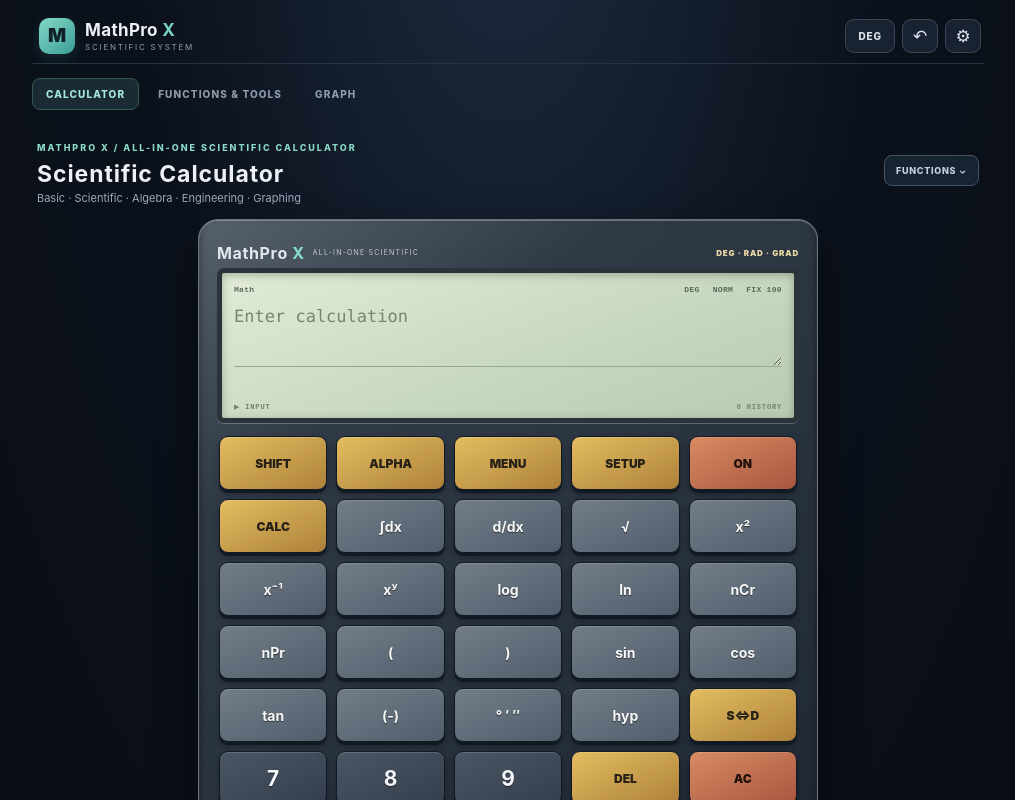
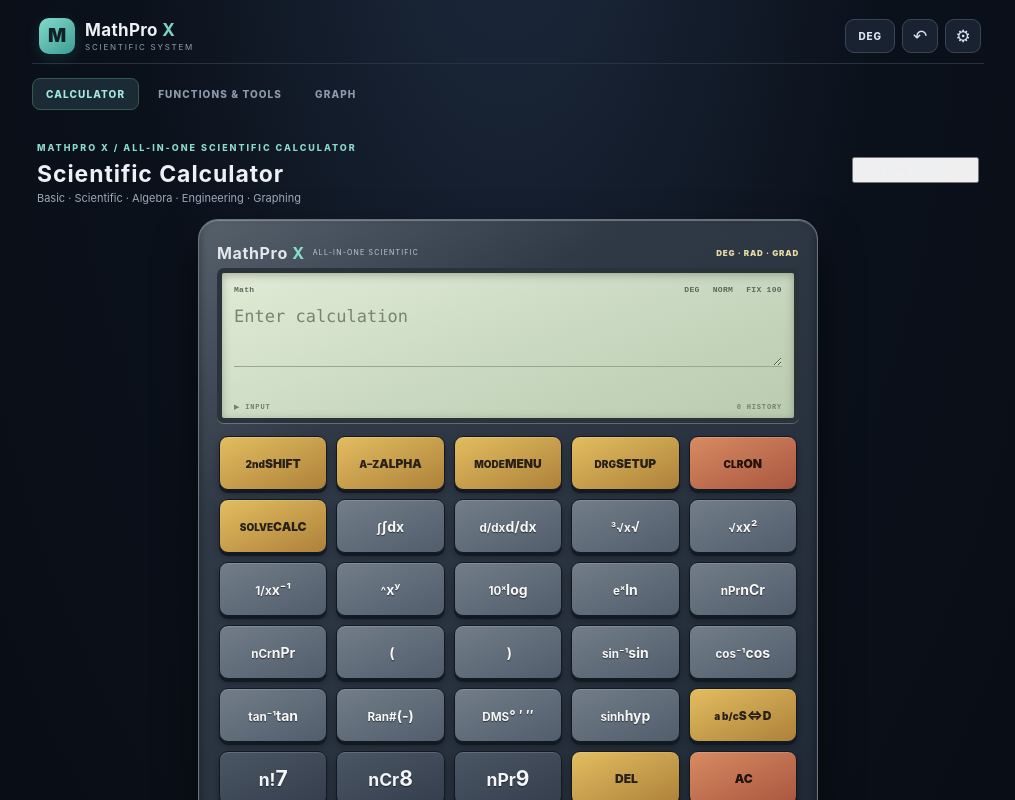
Before and after one commit to ah92j/MathPro-X, a React (Vite) app: page / in a window 1280 px wide. Shown: the top 800 px of the page, without its empty margins (132-1147 px from the left). Built offline with nearby package versions, Linux system fonts and the light colour scheme.

Commit message:
Unify scientific keypad and remove old calculator variant code

```diff
--- a/src/App.tsx
+++ b/src/App.tsx
@@ -46,14 +46,6 @@ function convertUnits(value:number,category:string,from:string,to:string):number
   return value*units[from]/units[to];
 }
 
-const BASIC_KEYS:KeyDef[][] = [
-  [{label:'AC',action:'clear',kind:'danger'},{label:'DEL',action:'delete',kind:'command'},{label:'%',insert:'%',kind:'function'},{label:'÷',insert:'÷',kind:'operator'}],
-  [{label:'√',insert:'sqrt(',kind:'function'},{label:'x²',insert:'^2',kind:'function'},{label:'π',insert:'π',kind:'function'},{label:'×',insert:'×',kind:'operator'}],
-  [{label:'7',insert:'7',kind:'number'},{label:'8',insert:'8',kind:'number'},{label:'9',insert:'9',kind:'number'},{label:'−',insert:'−',kind:'operator'}],
-  [{label:'4',insert:'4',kind:'number'},{label:'5',insert:'5',kind:'number'},{label:'6',insert:'6',kind:'number'},{label:'+',insert:'+',kind:'operator'}],
-  [{label:'1',insert:'1',kind:'number'},{label:'2',insert:'2',kind:'number'},{label:'3',insert:'3',kind:'number'},{label:'=',action:'equals',kind:'equals'}],
-  [{label:'±',insert:'(-)',kind:'function'},{label:'0',insert:'0',kind:'number'},{label:'.',insert:'.',kind:'number'},{label:'Ans',insert:'Ans',kind:'function'}]
-];
 const SCIENTIFIC_KEYS:KeyDef[][] = [
   [{label:'SHIFT',action:'shift',kind:'command'},{label:'ALPHA',action:'alpha',kind:'command'},{label:'MENU',action:'mode',kind:'command'},{label:'SETUP',action:'angle',kind:'command'},{label:'ON',action:'clear',kind:'danger'}],
   [{label:'CALC',action:'calc',kind:'command'},{label:'∫dx',action:'calculus',kind:'function'},{label:'d/dx',action:'calculus',kind:'function'},{label:'√',insert:'sqrt(',kind:'function'},{label:'x²',insert:'^2',kind:'function'}],
@@ -65,29 +57,15 @@ const SCIENTIFIC_KEYS:KeyDef[][] = [
   [{label:'1',insert:'1',kind:'number'},{label:'2',insert:'2',kind:'number'},{label:'3',insert:'3',kind:'number'},{label:'+',insert:'+',kind:'operator'},{label:'−',insert:'−',kind:'operator'}],
   [{label:'0',insert:'0',kind:'number'},{label:'.',insert:'.',kind:'number'},{label:'π',insert:'π',kind:'function'},{label:'Ans',insert:'Ans',kind:'function'},{label:'=',action:'equals',kind:'equals'}]
 ];
-const ADVANCED_KEYS:KeyDef[][] = [
-  [{label:'SHIFT',action:'shift',kind:'command'},{label:'ALPHA',action:'alpha',kind:'command'},{label:'MODE',action:'mode',kind:'command'},{label:'SETUP',action:'angle',kind:'command'},{label:'ON',action:'clear',kind:'danger'}],
-  [{label:'SOLVE',action:'solve',kind:'command'},{label:'∫dx',insert:'∫(',kind:'function'},{label:'d/dx',insert:'diff(',kind:'function'},{label:'MATRIX',action:'matrix',kind:'function'},{label:'VECTOR',action:'matrix',kind:'function'}],
-  [{label:'x²',insert:'^2',kind:'function'},{label:'^',insert:'^',kind:'function'},{label:'log',insert:'log(',kind:'function'},{label:'ln',insert:'ln(',kind:'function'},{label:'√',insert:'sqrt(',kind:'function'}],
-  [{label:'sin',insert:'sin(',kind:'function'},{label:'cos',insert:'cos(',kind:'function'},{label:'tan',insert:'tan(',kind:'function'},{label:'(',insert:'(',kind:'function'},{label:')',insert:')',kind:'function'}],
-  [{label:'7',insert:'7',kind:'number'},{label:'8',insert:'8',kind:'number'},{label:'9',insert:'9',kind:'number'},{label:'DEL',action:'delete',kind:'command'},{label:'AC',action:'clear',kind:'danger'}],
-  [{label:'4',insert:'4',kind:'number'},{label:'5',insert:'5',kind:'number'},{label:'6',insert:'6',kind:'number'},{label:'×',insert:'×',kind:'operator'},{label:'÷',insert:'÷',kind:'operator'}],
-  [{label:'1',insert:'1',kind:'number'},{label:'2',insert:'2',kind:'number'},{label:'3',insert:'3',kind:'number'},{label:'+',insert:'+',kind:'operator'},{label:'−',insert:'−',kind:'operator'}],
-  [{label:'0',insert:'0',kind:'number'},{label:'.',insert:'.',kind:'number'},{label:'i',insert:'i',kind:'function'},{label:'Ans',insert:'Ans',kind:'function'},{label:'=',action:'equals',kind:'equals'}]
-];
-const ES_KEYS:KeyDef[][] = [
-  [{label:'SHIFT',action:'shift',kind:'command'},{label:'ALPHA',action:'alpha',kind:'command'},{label:'MODE',action:'mode',kind:'command'},{label:'ON',action:'clear',kind:'danger'}],
-  [{label:'CALC',action:'calc',kind:'command'},{label:'∫dx',insert:'∫(',kind:'function'},{label:'x⁻¹',insert:'^(-1)',kind:'function'},{label:'log',insert:'log(',kind:'function'}],
-  [{label:'√',insert:'sqrt(',kind:'function'},{label:'x²',insert:'^2',kind:'function'},{label:'^',insert:'^',kind:'function'},{label:'ln',insert:'ln(',kind:'function'}],
-  [{label:'(-)',insert:'−',kind:'function'},{label:'° ′ ″',insert:'°',kind:'function'},{label:'hyp',insert:'sinh(',kind:'function'},{label:'sin',insert:'sin(',kind:'function'}],
-  [{label:'cos',insert:'cos(',kind:'function'},{label:'tan',insert:'tan(',kind:'function'},{label:'RCL',insert:'Ans',kind:'command'},{label:'ENG',insert:'*10^',kind:'command'}],
-  [{label:'7',insert:'7',kind:'number'},{label:'8',insert:'8',kind:'number'},{label:'9',insert:'9',kind:'number'},{label:'DEL',action:'delete',kind:'command'}],
-  [{label:'4',insert:'4',kind:'number'},{label:'5',insert:'5',kind:'number'},{label:'6',insert:'6',kind:'number'},{label:'×',insert:'×',kind:'operator'}],
-  [{label:'1',insert:'1',kind:'number'},{label:'2',insert:'2',kind:'number'},{label:'3',insert:'3',kind:'number'},{label:'÷',insert:'÷',kind:'operator'}],
-  [{label:'0',insert:'0',kind:'number'},{label:'.',insert:'.',kind:'number'},{label:'EXP',insert:'*10^',kind:'command'},{label:'Ans',insert:'Ans',kind:'function'}],
-  [{label:'(',insert:'(',kind:'function'},{label:')',insert:')',kind:'function'},{label:'AC',action:'clear',kind:'danger'},{label:'=',action:'equals',kind:'equals'}]
-];
-
+const KEY_HINTS:Record<string,string> = {
+  SHIFT:'2nd',ALPHA:'A–Z',MENU:'MODE',SETUP:'DRG',ON:'CLR',
+  CALC:'SOLVE', '∫dx':'∫', 'd/dx':'d/dx', '√':'³√x', 'x²':'√x',
+  'x⁻¹':'1/x', 'xʸ':'^', log:'10ˣ', ln:'eˣ', nCr:'nPr', nPr:'nCr',
+  sin:'sin⁻¹',cos:'cos⁻¹',tan:'tan⁻¹','(-)':'Ran#','° ′ ″':'DMS',
+  hyp:'sinh', 'S⇔D':'a b/c', '7':'n!', '8':'nCr', '9':'nPr',
+  '4':'GCD', '5':'LCM', '6':'ABS', '1':'RAN#', '2':'π', '3':'e',
+  '0':'ENG', '.':'EXP', Ans:'LAST'
+};
 export default function App() {
   const [page,setPage]=useState<Page>('calc');
   const [settings,setSettings]=useState<Settings>(()=>readSettings(DEFAULTS));
@@ -265,7 +243,7 @@ export default function App() {
     {page==='calc'&&<section className="calculator-stage">
       <div className="device-heading">
         <div><span className="device-kicker">MATHPRO X / ALL-IN-ONE SCIENTIFIC CALCULATOR</span><h1>Scientific Calculator</h1><p>Basic · Scientific · Algebra · Engineering · Graphing</p></div>
-        <button className="model-switch" onClick={()=>setPage('tools')}>FUNCTIONS ⌄</button>
+        <button className="function-menu-button" onClick={()=>setPage('tools')}>FUNCTIONS ⌄</button>
       </div>
       <div className="physical-calculator">
         <div className="calc-brand-row"><b>MathPro <em>X</em></b><span>ALL-IN-ONE SCIENTIFIC</span><small>DEG · RAD · GRAD</small></div>
@@ -277,7 +255,9 @@ export default function App() {
         </section>
         <div className="physical-keypad">
           {SCIENTIFIC_KEYS.map((row,rowIndex)=><div className={'key-row key-row-'+rowIndex} key={rowIndex}>
-            {row.map((key,index)=><button key={rowIndex+'-'+index} className={'calc-key key-'+(key.kind||'function')+(key.action==='shift'&&shift?' is-on':'')+(key.action==='alpha'&&alpha?' is-on':'')} onClick={()=>pressKey(key)}>{key.label}</button>)}
+            {row.map((key,index)=><button key={rowIndex+'-'+index} aria-label={key.label} className={'calc-key key-'+(key.kind||'function')+(key.action==='shift'?' key-shift':'')+(key.action==='alpha'?' key-alpha':'')+(key.action==='mode'?' key-menu':'')+(key.action==='shift'&&shift?' is-on':'')+(key.action==='alpha'&&alpha?' is-on':'')} onClick={()=>pressKey(key)}>
+              <small className="key-hint">{KEY_HINTS[key.label]||'\u00a0'}</small><span className="key-label">{key.label}</span>
+            </button>)}
           </div>)}
         </div>
         <div className="calc-bottom-label"><span>MathPro X</span><span>100-DIGIT ENGINE · {settings.angle}</span></div>
```
